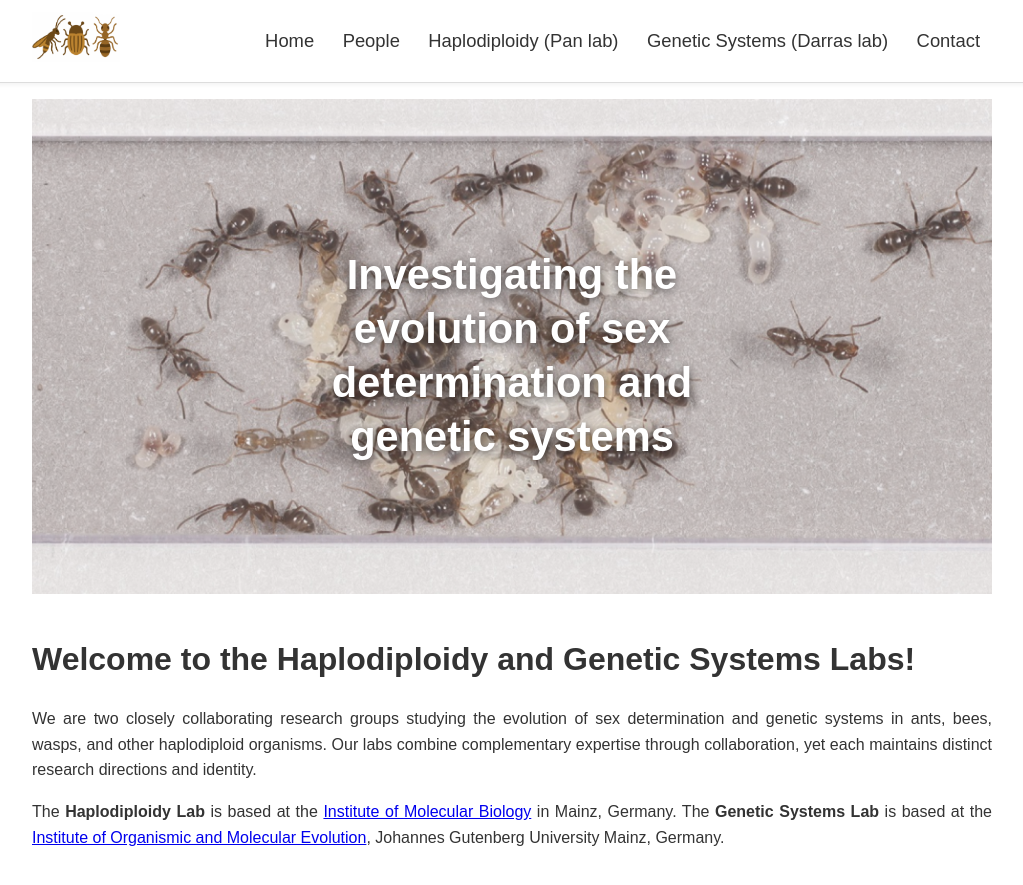
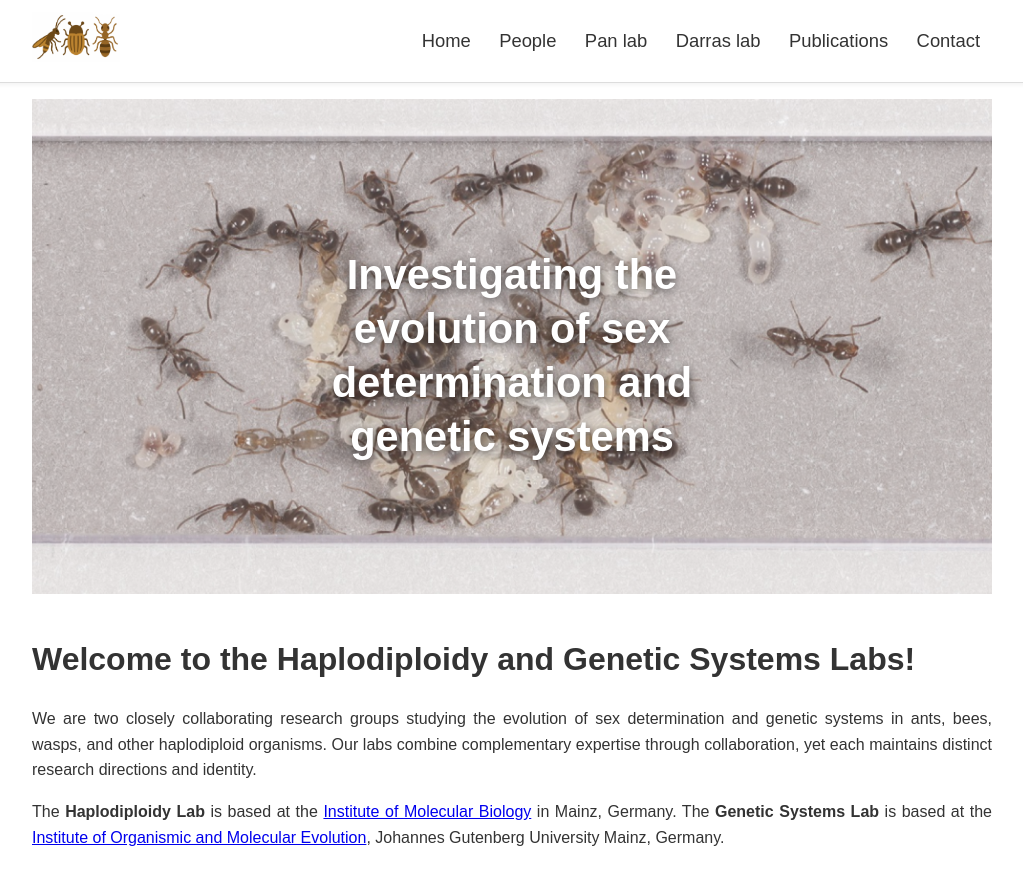
Before and after one commit to lab-darras/lab-darras.github.io, a Jekyll site: the page built from index.md, in a window 1280 px wide and 900 px high. Shown: the top 885 px of the window, without its empty margins (128-1151 px from the left). Built offline with Jekyll 4.4.1, drawn with Linux system fonts in a browser that asks for light colours.

Commit message:
Update default.html

```diff
--- a/_layouts/default.html
+++ b/_layouts/default.html
@@ -19,8 +19,9 @@
       <nav class="site-nav">
         <a href="{{ '/' | relative_url }}">Home</a>
         <a href="{{ '/people.html' | relative_url }}">People</a>
-        <a href="{{ '/1n2n-research.html' | relative_url }}">Haplodiploidy (Pan lab)</a>
-        <a href="{{ '/GSSE-research.html' | relative_url }}">Genetic Systems (Darras lab)</a>
+        <a href="{{ '/1n2n-research.html' | relative_url }}">Pan lab</a>
+        <a href="{{ '/GSSE-research.html' | relative_url }}">Darras lab</a>
+        <a href="{{ '/publications.html' | relative_url }}">Publications</a>
         <a href="{{ '/contact.html' | relative_url }}">Contact</a>
       </nav>
     </div>
```
